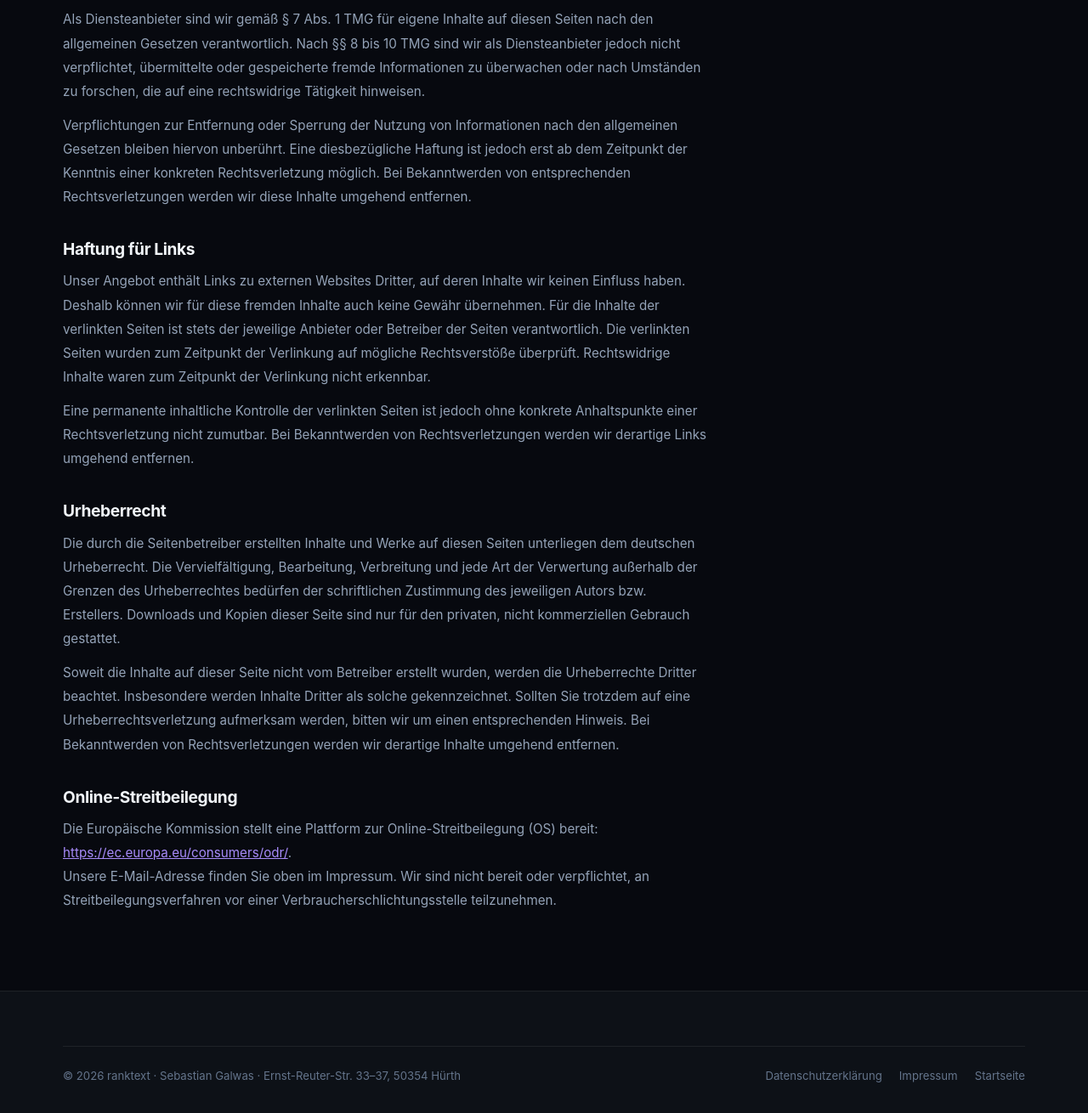
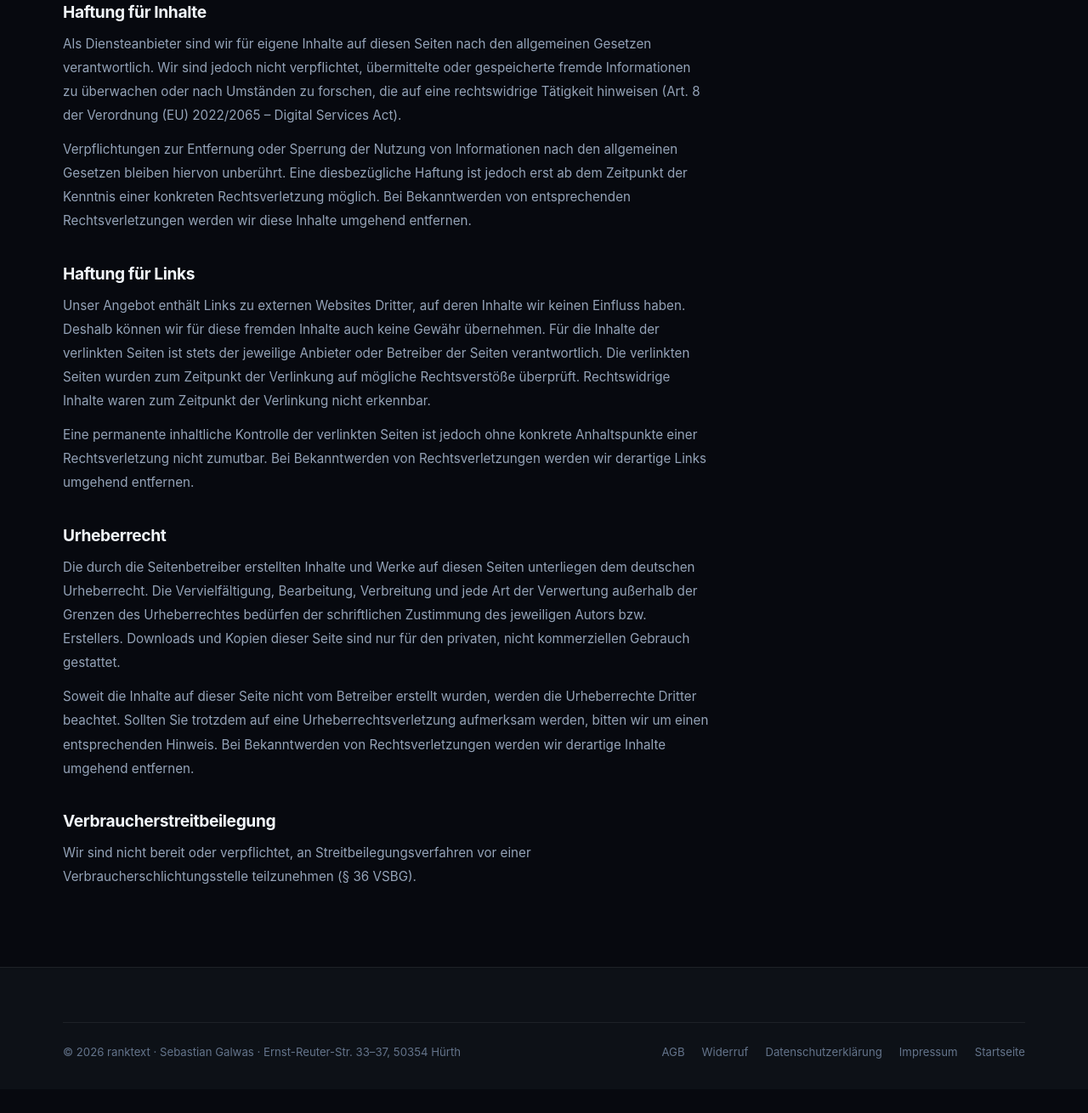
Before and after one commit to ranktext/ranktext.github.io, a plain HTML site: page impressum.html in a window 1280 px wide. Shown: the part 1031-2341 px from the top of the page at 85% size. After the commit the page ends 2313 px from the top, so only its background shows below. Drawn offline with Linux system fonts and the light colour scheme.

Commit message:
fix: Impressum auf DDG aktualisiert + Rechtslinks im Footer

```diff
--- a/impressum.html
+++ b/impressum.html
@@ -4,7 +4,7 @@
   <meta charset="UTF-8">
   <meta name="viewport" content="width=device-width, initial-scale=1.0">
   <title>Impressum | ranktext</title>
-  <meta name="description" content="Impressum von ranktext – Sebastian Galwas, Ernst-Reuter-Straße 33-37, 50354 Hürth. Angaben gemäß § 5 TMG.">
+  <meta name="description" content="Impressum von ranktext – Sebastian Galwas, Ernst-Reuter-Straße 33-37, 50354 Hürth. Angaben gemäß § 5 DDG.">
   <meta name="robots" content="noindex, follow">
   <link rel="canonical" href="https://www.ranktext.de/impressum.html">
   <link rel="stylesheet" href="css/style.css">
@@ -42,7 +42,7 @@
   <div class="container">
     <header class="legal-header">
       <h1>Impressum</h1>
-      <p class="legal-updated">Angaben gemäß § 5 TMG</p>
+      <p class="legal-updated">Angaben gemäß § 5 DDG · Stand: Juni 2026</p>
     </header>
 
     <div class="legal-body">
@@ -65,7 +65,7 @@
       <h2>Umsatzsteuer</h2>
       <p>
         Umsatzsteuer-Identifikationsnummer gemäß § 27a UStG: <strong>DE320050666</strong><br><br>
-        <strong>Hinweis zur Umsatzsteuer:</strong> Gemäß § 19 UStG wird keine Umsatzsteuer berechnet und ausgewiesen.
+        <strong>Hinweis zur Umsatzsteuer:</strong> Gemäß § 19 UStG wird keine Umsatzsteuer berechnet und ausgewiesen (Kleinunternehmerregelung).
       </p>
 
       <h2>Inhaltlich verantwortlich</h2>
@@ -78,7 +78,7 @@
 
       <h2>Haftung für Inhalte</h2>
       <p>
-        Als Diensteanbieter sind wir gemäß § 7 Abs. 1 TMG für eigene Inhalte auf diesen Seiten nach den allgemeinen Gesetzen verantwortlich. Nach §§ 8 bis 10 TMG sind wir als Diensteanbieter jedoch nicht verpflichtet, übermittelte oder gespeicherte fremde Informationen zu überwachen oder nach Umständen zu forschen, die auf eine rechtswidrige Tätigkeit hinweisen.
+        Als Diensteanbieter sind wir für eigene Inhalte auf diesen Seiten nach den allgemeinen Gesetzen verantwortlich. Wir sind jedoch nicht verpflichtet, übermittelte oder gespeicherte fremde Informationen zu überwachen oder nach Umständen zu forschen, die auf eine rechtswidrige Tätigkeit hinweisen (Art. 8 der Verordnung (EU) 2022/2065 – Digital Services Act).
       </p>
       <p>
         Verpflichtungen zur Entfernung oder Sperrung der Nutzung von Informationen nach den allgemeinen Gesetzen bleiben hiervon unberührt. Eine diesbezügliche Haftung ist jedoch erst ab dem Zeitpunkt der Kenntnis einer konkreten Rechtsverletzung möglich. Bei Bekanntwerden von entsprechenden Rechtsverletzungen werden wir diese Inhalte umgehend entfernen.
@@ -97,14 +97,12 @@
         Die durch die Seitenbetreiber erstellten Inhalte und Werke auf diesen Seiten unterliegen dem deutschen Urheberrecht. Die Vervielfältigung, Bearbeitung, Verbreitung und jede Art der Verwertung außerhalb der Grenzen des Urheberrechtes bedürfen der schriftlichen Zustimmung des jeweiligen Autors bzw. Erstellers. Downloads und Kopien dieser Seite sind nur für den privaten, nicht kommerziellen Gebrauch gestattet.
       </p>
       <p>
-        Soweit die Inhalte auf dieser Seite nicht vom Betreiber erstellt wurden, werden die Urheberrechte Dritter beachtet. Insbesondere werden Inhalte Dritter als solche gekennzeichnet. Sollten Sie trotzdem auf eine Urheberrechtsverletzung aufmerksam werden, bitten wir um einen entsprechenden Hinweis. Bei Bekanntwerden von Rechtsverletzungen werden wir derartige Inhalte umgehend entfernen.
+        Soweit die Inhalte auf dieser Seite nicht vom Betreiber erstellt wurden, werden die Urheberrechte Dritter beachtet. Sollten Sie trotzdem auf eine Urheberrechtsverletzung aufmerksam werden, bitten wir um einen entsprechenden Hinweis. Bei Bekanntwerden von Rechtsverletzungen werden wir derartige Inhalte umgehend entfernen.
       </p>
 
-      <h2>Online-Streitbeilegung</h2>
+      <h2>Verbraucherstreitbeilegung</h2>
       <p>
-        Die Europäische Kommission stellt eine Plattform zur Online-Streitbeilegung (OS) bereit:
-        <a href="https://ec.europa.eu/consumers/odr/" target="_blank" rel="noopener noreferrer">https://ec.europa.eu/consumers/odr/</a>.<br>
-        Unsere E-Mail-Adresse finden Sie oben im Impressum. Wir sind nicht bereit oder verpflichtet, an Streitbeilegungsverfahren vor einer Verbraucherschlichtungsstelle teilzunehmen.
+        Wir sind nicht bereit oder verpflichtet, an Streitbeilegungsverfahren vor einer Verbraucherschlichtungsstelle teilzunehmen (§ 36 VSBG).
       </p>
 
     </div>
@@ -116,6 +114,8 @@
     <div class="footer-bottom">
       <p>© 2026 ranktext · Sebastian Galwas · Ernst-Reuter-Str. 33–37, 50354 Hürth</p>
       <nav class="footer-legal-links" aria-label="Rechtliche Links">
+        <a href="agb.html">AGB</a>
+        <a href="widerruf.html">Widerruf</a>
         <a href="datenschutz.html">Datenschutzerklärung</a>
         <a href="impressum.html">Impressum</a>
         <a href="/">Startseite</a>
```
